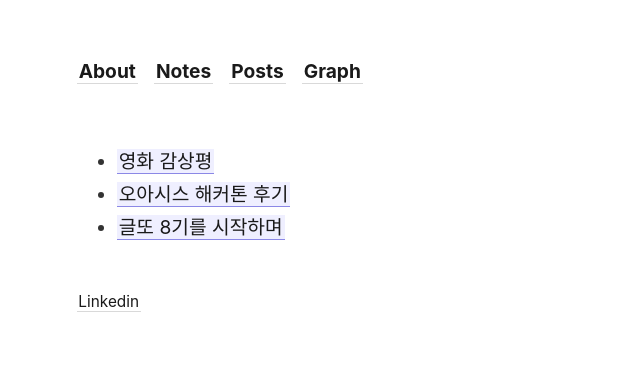
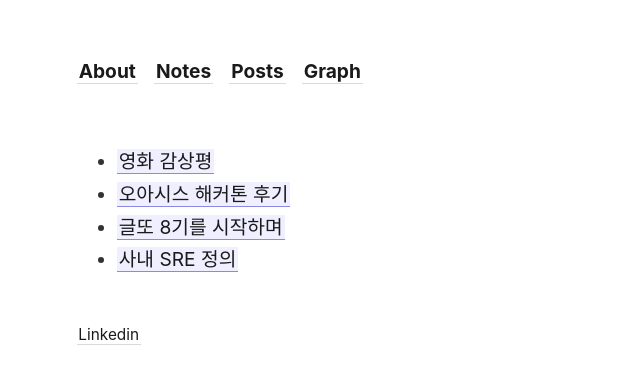
Before and after one commit to hyoinandout/hyoinandout.github.io, a Jekyll site: the page built from _notes/4_posts/index_posts.md, in a window 1280 px wide. Shown: the top 384 px of the page, without its empty margins (0-640 px from the left). Built offline with Jekyll 4.4.1, drawn with Linux system fonts in a browser that asks for light colours.

Commit message:
vault backup: 2023-02-23 21:35:32

```diff
--- a/_notes/4_posts/index_posts.md
+++ b/_notes/4_posts/index_posts.md
@@ -7,3 +7,4 @@ permalink: /posts
 - [[index_movies|영화 감상평]]
 - [[오아시스 해커톤 후기]]
 - [[글또 8기를 시작하며]]
+- [[사내 SRE 정의]]
```
Also changed, not shown: _notes/사내 SRE 정의.md (added).
